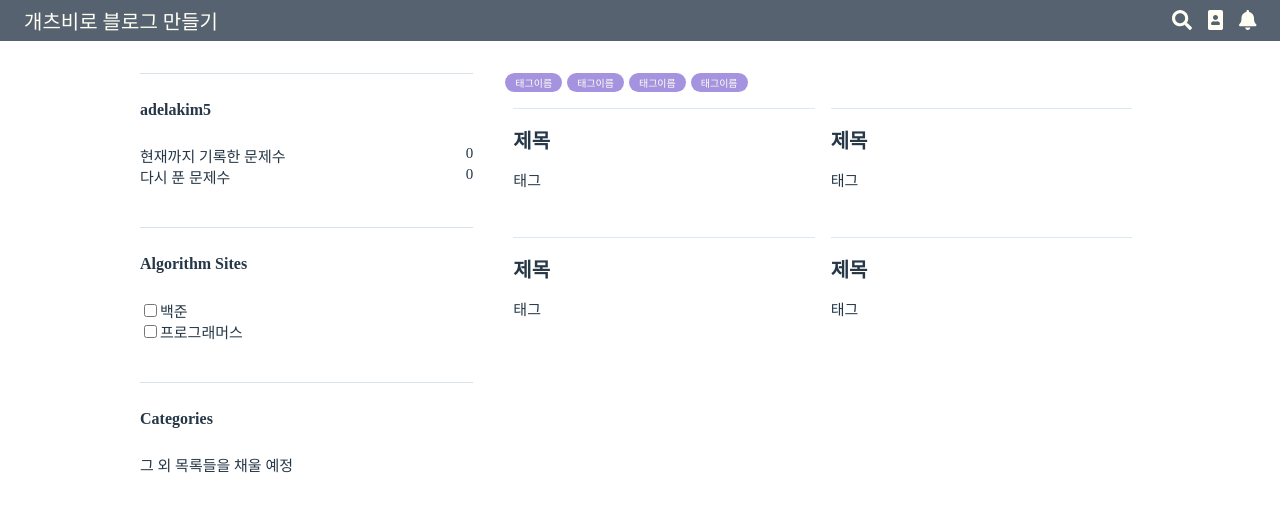
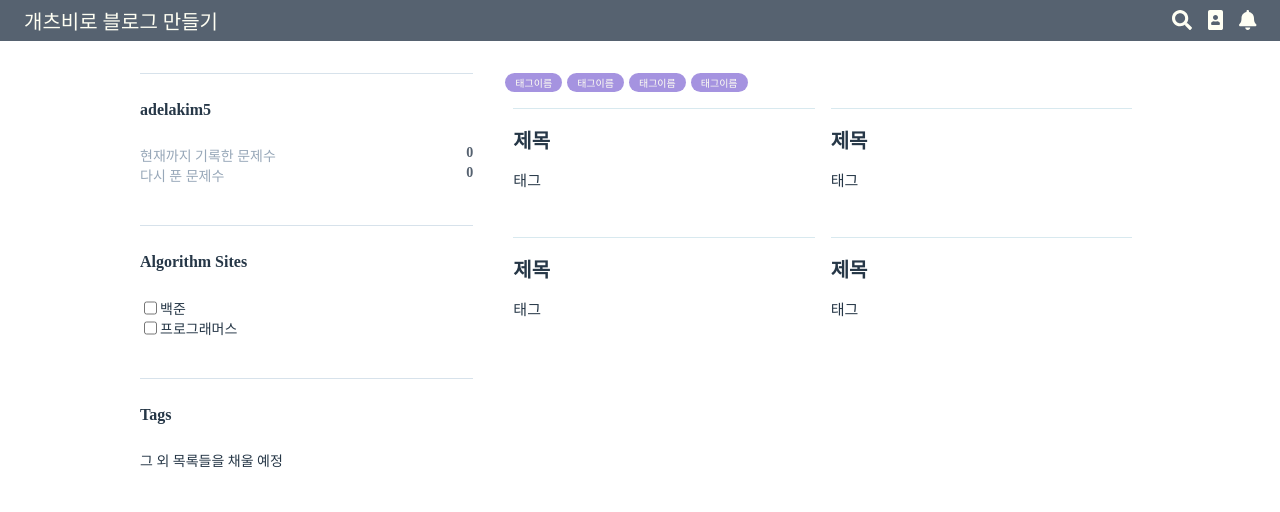
Before and after one commit to adelakim5/Gatsby-Blog, a Gatsby site: page / in a window 1280 px wide. Built offline with nearby package versions, Linux system fonts and the light colour scheme; Gatsby itself is replaced by a stand-in of ours; a web font is replaced by a local one.

Commit message:
Update css
폰트 컬러나 카테고리 이름 등을 수정

```diff
--- a/src/components/general/aside.jsx
+++ b/src/components/general/aside.jsx
@@ -6,7 +6,7 @@ export default function Aside() {
     <div className={asideStyles.card}>
       <div className={asideStyles.card_body}>
         <h5 className={asideStyles.title}>adelakim5</h5>
-        <ul>
+        <ul className={asideStyles.myAlgorithmInfo}>
           <li>
             현재까지 기록한 문제수
             <span className={asideStyles.value}>0</span>
@@ -35,7 +35,7 @@ export default function Aside() {
         </ul>
       </div>
       <div className={asideStyles.card_body}>
-        <h5 className={asideStyles.title}>Categories</h5>
+        <h5 className={asideStyles.title}>Tags</h5>
         <ul>
           <li className={asideStyles.list}>그 외 목록들을 채울 예정</li>
         </ul>
--- a/src/components/general/aside.module.css
+++ b/src/components/general/aside.module.css
@@ -10,7 +10,7 @@
   flex-direction: column;
   margin-bottom: 2.5rem;
   border-top: 1px solid #d7e2eb;
-  font-size: 15px;
+  font-size: 14px;
 }
 .title {
   font-size: 16px;
@@ -27,6 +27,10 @@ li {
   text-align: left;
 }
 
+.myAlgorithmInfo {
+  color: #98a8b9;
+}
+
 .checkBox {
   display: flex;
   justify-content: left;
@@ -40,4 +44,6 @@ label:hover {
 
 .value {
   float: right;
+  color: #566270;
+  font-weight: bold;
 }
```
